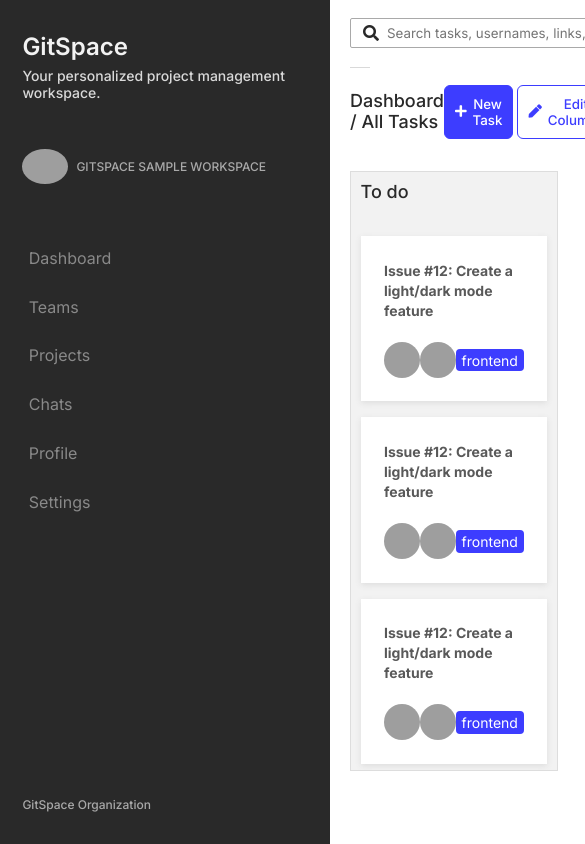
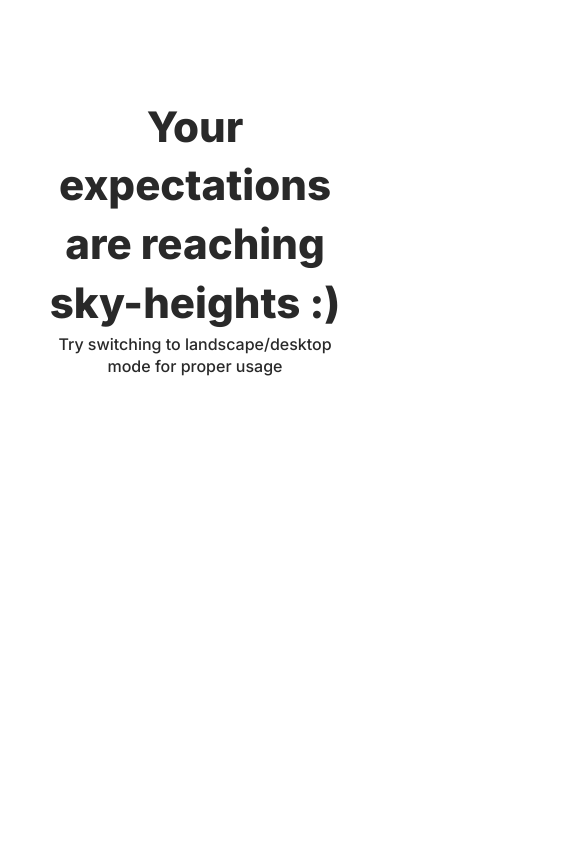
Before and after one commit to yashsehgal/dashboard-ui, a React (Create React App) app: page / in a window 390 px wide. Shown: the top 844 px of the page, 585 px wide, since content can reach past the window. Built offline with nearby package versions, Linux system fonts and the light colour scheme; grey boxes are pictures that could not be loaded.

Commit message:
feat: funny text to handle un-responsiveness added

```diff
--- a/src/App.js
+++ b/src/App.js
@@ -13,9 +13,13 @@ export default class App extends React.Component {
   render() {
     return (
       <div className="view__app">
+        <div className="funny-alert-view-msg">
+          <h1>Your expectations are reaching sky-heights :)</h1>
+          <p>Try switching to landscape/desktop mode for proper usage</p>
+        </div>
+        <div className="view__app-container">
           {/* sidebar */}
           <Sidebar />
-
           <div className="app-wrapper">
             {/* setting up routers using hash-router */}
             <BrowserRouter>
@@ -34,6 +38,7 @@ export default class App extends React.Component {
             </BrowserRouter>
           </div>
         </div>
+      </div>
     );
   }
 }
--- a/src/styled-components/index.css
+++ b/src/styled-components/index.css
@@ -1,2 +1,21 @@
 @import url("./core/index.css");
-@import url("./base/index.css");/*# sourceMappingURL=index.css.map */
+@import url("./base/index.css");
+div.funny-alert-view-msg {
+  display: none;
+  width: 80%;
+  margin-right: auto;
+  margin-left: auto;
+  margin-top: 25%;
+  text-align: center;
+  line-height: 1.4;
+}
+
+@media screen and (max-width: 800px) {
+  div.view__app-container {
+    display: none;
+  }
+
+  div.funny-alert-view-msg {
+    display: block;
+  }
+}/*# sourceMappingURL=index.css.map */
--- a/src/styled-components/index.scss
+++ b/src/styled-components/index.scss
@@ -1,2 +1,21 @@
 @import url("./core/index.css");
 @import url("./base/index.css");
+
+div.funny-alert-view-msg {
+    display: none;
+    width: 80%;
+    margin-right: auto;
+    margin-left: auto;
+    margin-top: 25%;
+    text-align: center;
+    line-height: 1.4;
+}
+
+@media screen and (max-width: 800px) {
+    div.view__app-container {
+        display: none;
+    }
+    div.funny-alert-view-msg {
+        display: block;
+    }
+}
```
Also changed, not shown: 1 other file (tests, documents, lock files or other folders). Lines whose indentation alone changed are shown as unchanged.
